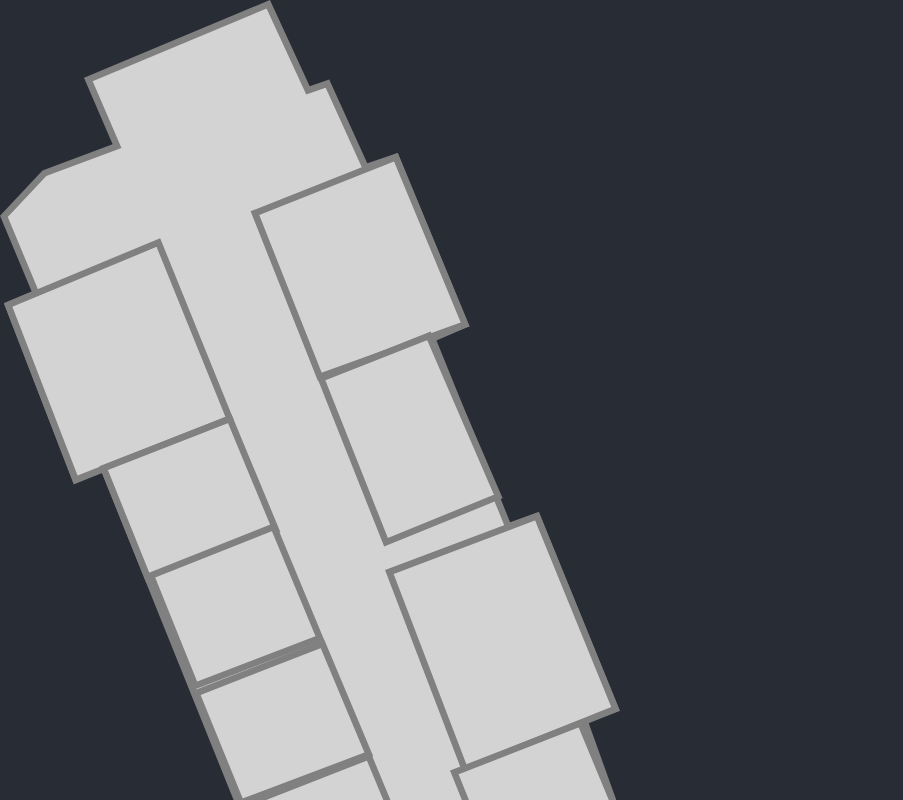
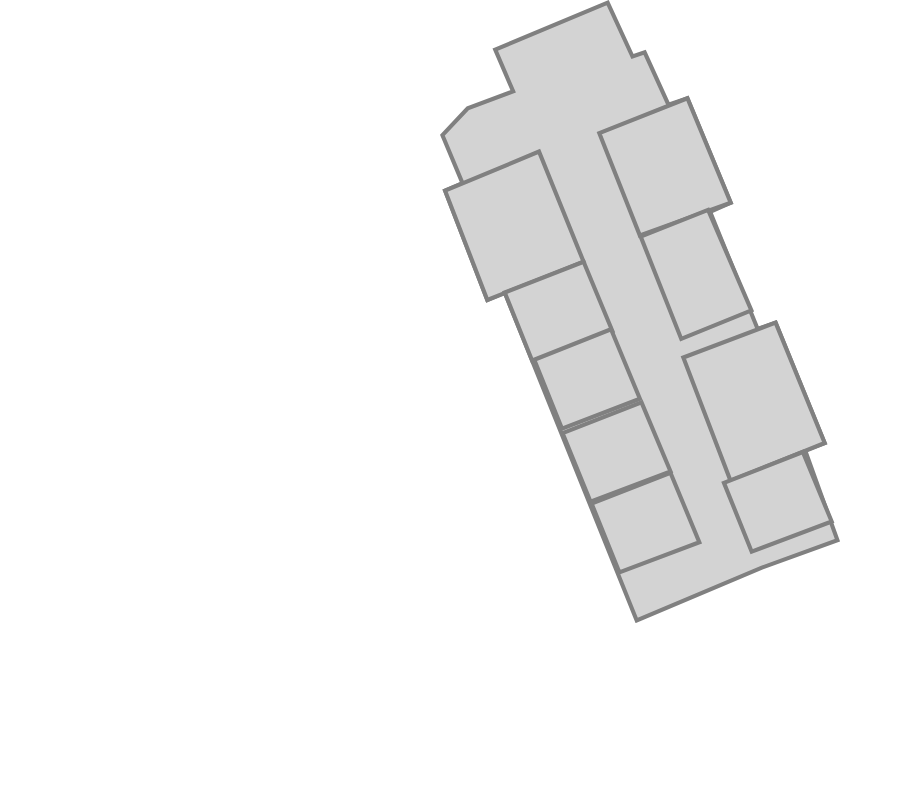
Before and after one commit to jonahlipsky/svg-interactive-map, a React (Create React App) app: page / in a window 1280 px wide. Shown: the top 800 px of the page, without its empty margins (0-903 px from the left). Built offline with nearby package versions, Linux system fonts and the light colour scheme.

Commit message:
Fix style issue

```diff
--- a/src/App.css
+++ b/src/App.css
@@ -48,15 +48,15 @@
   stroke-miterlimit:10;
   fill: lightgray;
   stroke: gray;
-  transform: scale(0.5);
+  /* transform: scale(0.5); */
 }
 
 .selected{
-  fill: red;
+  fill: darkblue;
 }
 
 .hover{
-  stroke: green;
+  stroke: lightgreen;
 }
 
 .hidden{
@@ -68,11 +68,15 @@
 }
 
 #pointer{
-  width: 100px;
-  height: 100px;
-  background: red;
-  border: 3px solid blue;
+  width: 200px;
+  height: 30px;
+  background: darkgray;
+  border: 1px solid gray;
   position: absolute;
-  /* left: 450px; */
-  /* top: 400px; */
 }
+
+svg{
+  width: 400px;
+  height: auto;
+  position: center;
+}
--- a/src/App.js
+++ b/src/App.js
@@ -6,9 +6,9 @@ import Map from './components/map';
 function App() {
   return (
     <div className="App">
-      <div className="App-header">
-        <Map />
-      </div>
+      {/* <div className="App-header">
+      </div> */}
+      <Map />
     </div>
   );
 }
--- a/src/components/pointer.jsx
+++ b/src/components/pointer.jsx
@@ -10,6 +10,7 @@ class Pointer extends React.Component{
 
   componentDidMount(){
     document.onmousemove = e => {
+      // debugger
       document.getElementById("pointer").style.left = e.screenX + "px"
       document.getElementById("pointer").style.top = e.screenY - 80 + "px"
     }
```
